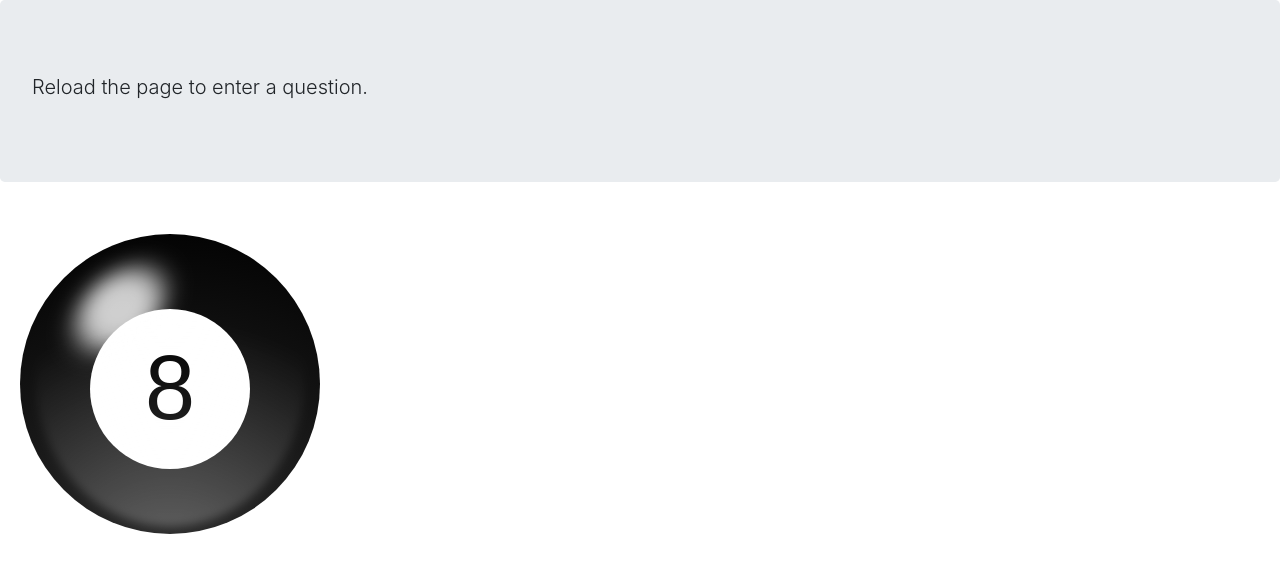
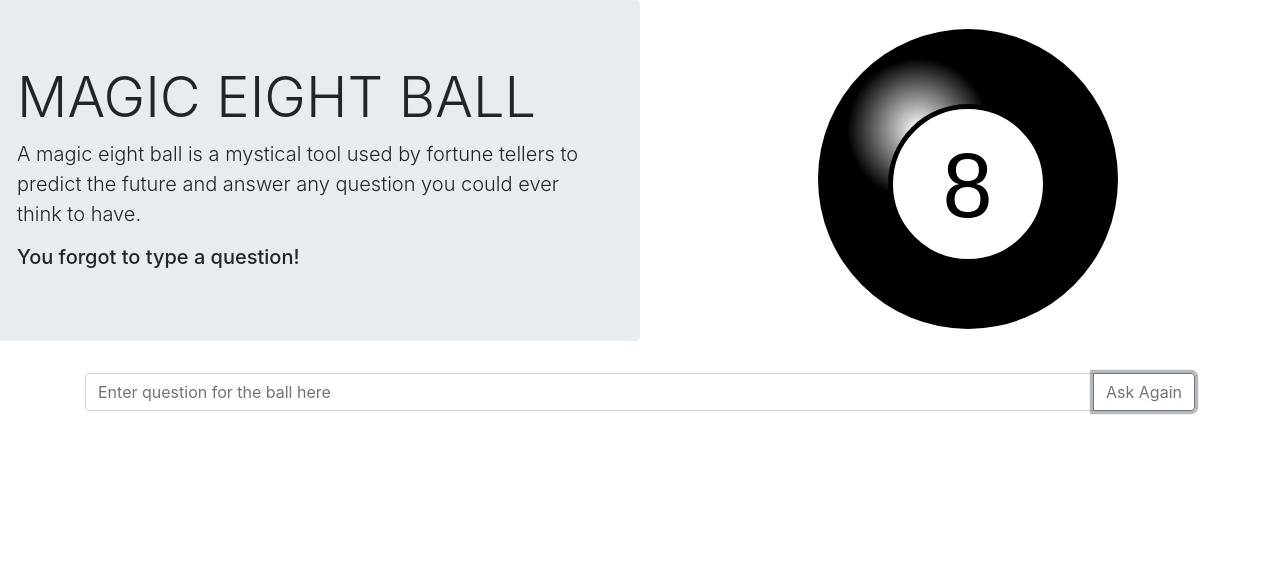
Before and after one commit to aasiyahf/magic8ball, a plain HTML site: page index.html in a window 1280 px wide. Both pictures are taken after a click on the button "Ask!". Drawn offline with nearby package versions, Linux system fonts and the light colour scheme.

Commit message:
Modified layout of page and display for magic eight ball

```diff
--- a/index.html
+++ b/index.html
@@ -9,8 +9,6 @@
   <link rel="stylesheet" href="https://stackpath.bootstrapcdn.com/bootstrap/4.1.1/css/bootstrap.min.css" integrity="sha384-WskhaSGFgHYWDcbwN70/dfYBj47jz9qbsMId/iRN3ewGhXQFZCSftd1LZCfmhktB" crossorigin="anonymous">
   <!-- Link to jQuery javascript -->
   <script src="https://code.jquery.com/jquery-3.3.1.min.js" integrity="sha256-FgpCb/KJQlLNfOu91ta32o/NMZxltwRo8QtmkMRdAu8=" crossorigin="anonymous"></script>
-  <!-- Link to libraries -->
-  <script src="https://cdnjs.cloudflare.com/ajax/libs/popper.js/1.14.3/umd/popper.min.js" integrity="sha384-ZMP7rVo3mIykV+2+9J3UJ46jBk0WLaUAdn689aCwoqbBJiSnjAK/l8WvCWPIPm49" crossorigin="anonymous"></script>
   <!-- Link to bootstrap javascript -->
   <script src="https://stackpath.bootstrapcdn.com/bootstrap/4.1.1/js/bootstrap.min.js" integrity="sha384-smHYKdLADwkXOn1EmN1qk/HfnUcbVRZyYmZ4qpPea6sjB/pTJ0euyQp0Mk8ck+5T" crossorigin="anonymous"></script>
   <!-- Link to javascript code with jQuery -->
@@ -20,34 +18,33 @@
 </head>
 
 <body>
+  <div class="row align-items-center">
+
     <!-- Header which provides a description of a magic eight ball -->
-  <div class="jumbotron heading">
-    <h1 class="display-4 eightBall">MAGIC EIGHT BALL</h1>
-    <p class="lead description">A magic eight ball is a mystical tool used by fortune tellers to predict the future and answer any question you could ever think to have. And now, you can harness this power with just the click of a button. </p>
-    <h5 class="display-10 askMe"> Ask any question you wish: </p>
-    <hr class="my-0 line">
+    <div class="col-6 jumbotron">
+      <h1 class="display-4">MAGIC EIGHT BALL</h1>
+      <p class="lead">A magic eight ball is a mystical tool used by fortune tellers to predict the future and answer any question you could ever think to have. </p>
+      <h5 class="display-10" id="prompt"> Ask any question you wish: </p>
     </div>
 
-  <!-- Setup fpr the magic eight ball -->
-  <div id="position">
-    <section class="stage">
-      <figure class="ball">
-        <span class="eight"></span>
-        <div class="container">
-          <img id="answer" src="triangle.png" alt="Your life is irrelevant." />
-          <div class="centered">No</div>
+    <!-- Setup for the magic eight ball -->
+    <div class="col-6">
+        <figure id="ball">
+          <span id="eight"></span>
+          <div id="triAns">
+            <img id="triangle" src="triangle.png" alt="Your life is irrelevant." />
+            <div id="answer">No</div>
           </div>
         </figure>
-    </section>
     </div>
-
-
-
+  </div>
+  <div class="row">
     <!-- Input bar to ask the magic eight ball a question -->
-  <div class="input-group mb-3 inputBar">
-    <input type="text" id="Qanswer" class="form-control" placeholder="Enter question for the ball here" aria-label="Recipient's username" aria-describedby="basic-addon2">
+    <div class="container input-group mb-3" id="inputBar">
+      <input type="text" id="questionBar" class="form-control" placeholder="Enter question for the ball here" aria-label="Recipient's username" aria-describedby="basic-addon2">
       <div class="input-group-append">
-      <button class="btn btn-outline-secondary askBtn" type="button">Ask!</button>
+        <button class="btn btn-outline-secondary" id="askBtn" type="button">Ask!</button>
+      </div>
     </div>
   </div>
 </body>
--- a/script.js
+++ b/script.js
@@ -3,44 +3,33 @@ var replies = ["It is certain", "It is decidedly so", "Without a doubt", "Yes de
 
 // Function which refreshes the page in order to reshow the question asked and display an answer
 var generateAns = function() {
-  // create funtion to generate random answer
-  var $answer = $("#Qanswer");
+  // Load answer to check from input bar
+  var $answer = $("#questionBar");
   var answer = $answer.val();
-  // make ball show answer
-  $(".eightBall").text(answer);
-  // hide description to change it
-  $(".description").hide();
-  // hide other visual parts of header unnecessary to answer
-  $(".line").hide();
-  $(".inputBar").hide();
-  $(".askMe").hide();
 
   // Generate a random number from 0-19
   var randomNum = Math.floor(Math.random() * 20) + 1;
   // retrieve answer at index of random number
   var ballAns = replies[randomNum]
-  // Crate appropriate message if no question was typed
+
+  // Create appropriate message if no question was typed
   if (answer === "") {
-    ballAns = "Reload the page to enter a question."
-    $(".description").text(ballAns);
-    $(".description").show();
+    $("#prompt").text("You forgot to type a question!");
   } else {
-    $(".ball .eight").css("background","black");
-    $(".centered").text(ballAns);
-    $(".container").show();
+    $("#prompt").text("Your question has been answered!");
+    $("#eight").css("background","#000D1A");
+    $("#eight").css("border","1px solid white");
+    $("#answer").text(ballAns);
+    $("#questionBar").val("");
+    $("#triAns").show();
   }
+
+  $("#askBtn").text("Ask Again");
 };
-
-// // Refresh page and show answer to question asked for magic eight ball
-// $(function(){
-//     $(".askBtn").click(function() {
-//         generateAns();
-//     });
-// });
 
 // Refresh page and show answer to question asked for magic eight ball
 $(function(){
-  $(".askBtn").on("click", function() {
+  $("#askBtn").on("click", function() {
     generateAns();
   });
 });
--- a/style.css
+++ b/style.css
@@ -1,5 +1,18 @@
+/* Creates a ball with shading to look realistic */
+#ball {
+  display: block;
+  margin-left: auto;
+  margin-right: auto;
+
+  background: black;
+  border-radius: 100%;
+  height: 300px;
+  width: 300px;
+  background: radial-gradient(circle at 100px 100px, white, black, black, black, black);
+}
+
 /* Creates a hover effect when mouse is over magic eight ball */
-.ball:hover {
+#ball:hover {
     animation: shake 0.5s;
     animation-iteration-count: infinite;
 }
@@ -19,8 +32,16 @@
   100% { transform: translate(1px, -2px) rotate(-1deg); }
 }
 
+/* Container holding the image and the text */
+#triAns {
+    position: relative;
+    text-align: center;
+    color: white;
+    display: none;
+}
+
 /* Triangle for answers by magic eight ball */
-#answer {
+#triangle {
   width: 140px;
   height: 120px;
   position: relative;
@@ -28,16 +49,40 @@
   top: 115px;
 }
 
-/* Container holding the image and the text */
-.container {
-    position: relative;
-    text-align: center;
-    color: white;
-    display: none;
+/* Creates space for eight symbol on ball */
+#eight {
+  width: 160px;
+  height: 160px;
+  margin: 30%;
+  background: white;
+  border-radius: 50%;
+  position: absolute;
+  margin-left: 70px;
+  margin-top: 75px;
+  border: 1px solid black;
+  border-width: thick;
+}
+
+/* Formats space and positioning for eight symbol on ball */
+#eight:before {
+  content: "8";
+  display: block;
+  position: absolute;
+  text-align: center;
+  height: 80px;
+  width: 100px;
+  left: 50px;
+  margin-left: -25px;
+  top: 45px;
+  margin-top: -20px;
+  color: black;
+  font-family: Arial;
+  font-size: 90px;
+  line-height: 104px;
 }
 
 /* Centered text */
-.centered {
+#answer {
     position: absolute;
     top: 50%;
     bottom: auto;
@@ -48,98 +93,5 @@
     padding: 32px;
 }
 
-/* Creates ball shape with one-dimensional gradient */
-.ball {
-  display: inline-block;
-  width: 100%;
-  height: 100%;
-  margin: 0;
-  border-radius: 50%;
-  position: relative;
-  background: radial-gradient(circle at 50% 120%, #323232, #0a0a0a 80%, #000000 100%);
+#askBtn:hover {
 }
-
-#position {
-  margin: auto;
-}
-
-/* Creates a lighter highlight, starting at the bottom of the ball and creates the effect of reflected light from the surface. */
-.ball:before {
-  content: "";
-  position: absolute;
-  background: radial-gradient(circle at 50% 120%, rgba(255, 255, 255, 0.5), rgba(255, 255, 255, 0) 70%);
-  border-radius: 50%;
-  bottom: 2.5%;
-  left: 5%;
-  opacity: 0.6;
-  height: 100%;
-  width: 90%;
-  -webkit-filter: blur(5px);
-  z-index: 2;
-}
-
-/* Creates a circular gradient that makes it look like light is reflecting off a three dimensional object */
-.ball:after {
-  width: 100%;
-  height: 100%;
-  content: "";
-  position: absolute;
-  top: 5%;
-  left: 10%;
-  border-radius: 50%;
-  background: radial-gradient(circle at 50% 50%, rgba(255, 255, 255, 0.8), rgba(255, 255, 255, 0.8) 14%, rgba(255, 255, 255, 0) 24%);
-  -webkit-transform: translateX(-80px) translateY(-90px) skewX(-20deg);
-  -moz-transform: translateX(-80px) translateY(-90px) skewX(-20deg);
-  -ms-transform: translateX(-80px) translateY(-90px) skewX(-20deg);
-  -o-transform: translateX(-80px) translateY(-90px) skewX(-20deg);
-  transform: translateX(-80px) translateY(-90px) skewX(-20deg);
-  -webkit-filter: blur(10px);
-}
-
-/* Creates space for eight symbol on ball */
-.ball .eight {
-  width: 160px;
-  height: 160px;
-  margin: 30%;
-  background: white;
-  border-radius: 50%;
-  position: absolute;
-  margin-left: 70px;
-  margin-top: 75px;
-}
-
-/* Formats space and positioning for eight symbol on ball */
-.ball .eight:before {
-  content: "8";
-  display: block;
-  position: absolute;
-  text-align: center;
-  height: 80px;
-  width: 100px;
-  left: 50px;
-  margin-left: -20px;
-  top: 50px;
-  margin-top: -23px;
-  color: black;
-  font-family: Arial;
-  font-size: 90px;
-  line-height: 104px;
-}
-
-/* Create stage for ball to be drawn */
-.stage {
-  width: 300px;
-  height: 300px;
-  display: inline-block;
-  margin: 20px;
-  -webkit-perspective: 1200px;
-  -moz-perspective: 1200px;
-  -ms-perspective: 1200px;
-  -o-perspective: 1200px;
-  perspective: 1200px;
-  -webkit-perspective-origin: 50% 50%;
-  -moz-perspective-origin: 50% 50%;
-  -ms-perspective-origin: 50% 50%;
-  -o-perspective-origin: 50% 50%;
-  perspective-origin: 50% 50%;
-}
```
Also changed, not shown: 1 other file. Lines whose indentation alone changed are shown as unchanged.
